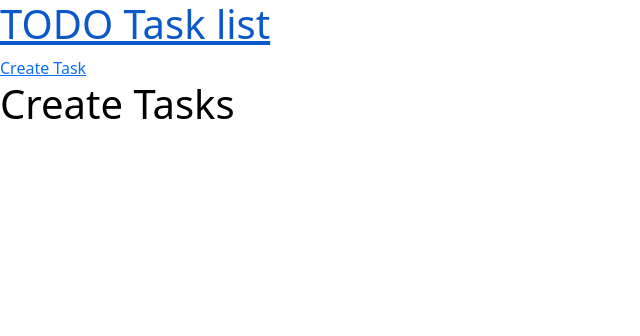
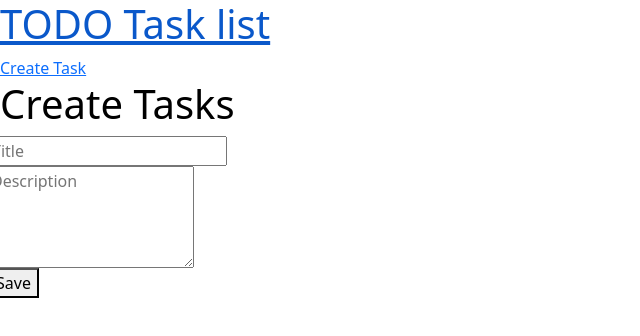
Before and after one commit to notintnotnan/todo-list, a React (Create React App) app in the folder tasks_client/: page /todo_tasks_create in a window 1280 px wide. Shown: the top 336 px of the page, without its empty margins (0-640 px from the left). Built offline with nearby package versions, Linux system fonts and the light colour scheme.

Commit message:
Created view to store and handle task creation form.

```diff
--- a/tasks_client/src/views/CreateTasks.js
+++ b/tasks_client/src/views/CreateTasks.js
@@ -1,8 +1,57 @@
+import { useState } from "react";
+import { datetimeString } from "../utils/utils";
+import { createNewTask } from "../api/tasks_api.js";
+
 export default function CreateTasks(props) {
+  const [taskTitle, setTaskTitle] = useState("");
+  const [taskDesc, setTaskDesc] = useState("");
+  const [postText, setPostText] = useState("");
+  const [postCode, setPostCode] = useState(0);
+  const [executing, setExecuting] = useState(false);
+
+  const sendCreateNewTask = async (e) => {
+    e.preventDefault();
+    const newTaskData = {
+      title: taskTitle,
+      description: taskDesc,
+      done: false,
+      date_created: datetimeString(Date.now()),
+    };
+    setExecuting(true);
+    createNewTask(newTaskData).then((response) => {
+      setPostCode(response.status);
+      setPostText(response.statusText);
+      setExecuting(false);
+    });
+  };
+
   return (
     <>
+      <form onSubmit={sendCreateNewTask}>
+        <h1>Create Tasks</h1>
+        <input
+          className="row"
+          type="text"
+          placeholder="Title"
+          onChange={(event) => {
+            setTaskTitle(event.target.value);
+          }}
+          required
+        ></input>
+        <textarea
+          className="row"
+          rows="4"
+          placeholder="Description"
+          onChange={(event) => {
+            setTaskDesc(event.target.value);
+          }}
+        ></textarea>
+        <button className="row" type="submit" disabled={executing}>
+          Save
+        </button>
+      </form>
       <div>
-        <h1>Create Tasks</h1>
+        <p>{postText !== "" ? postText : ""}</p>
       </div>
     </>
   );
```
